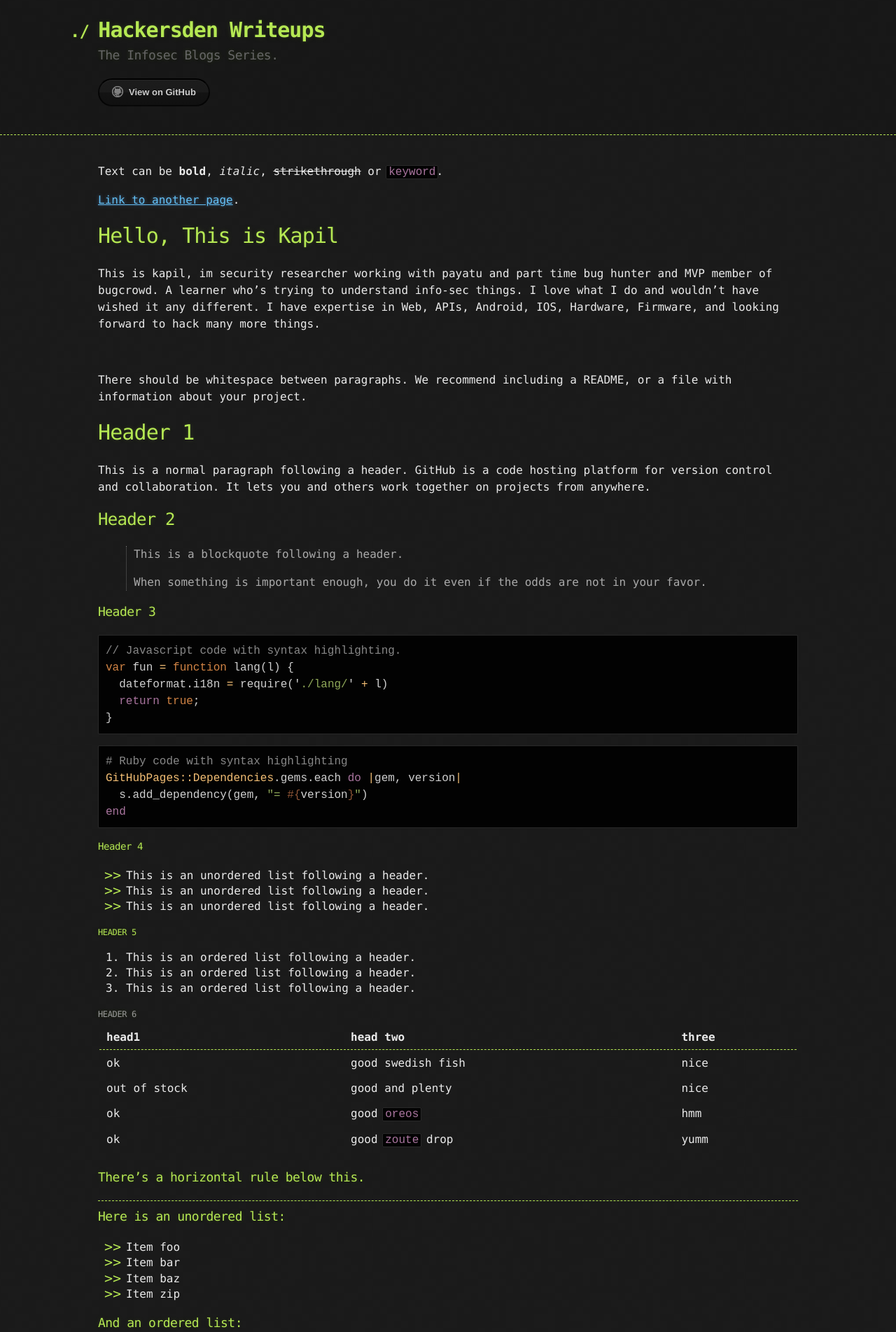
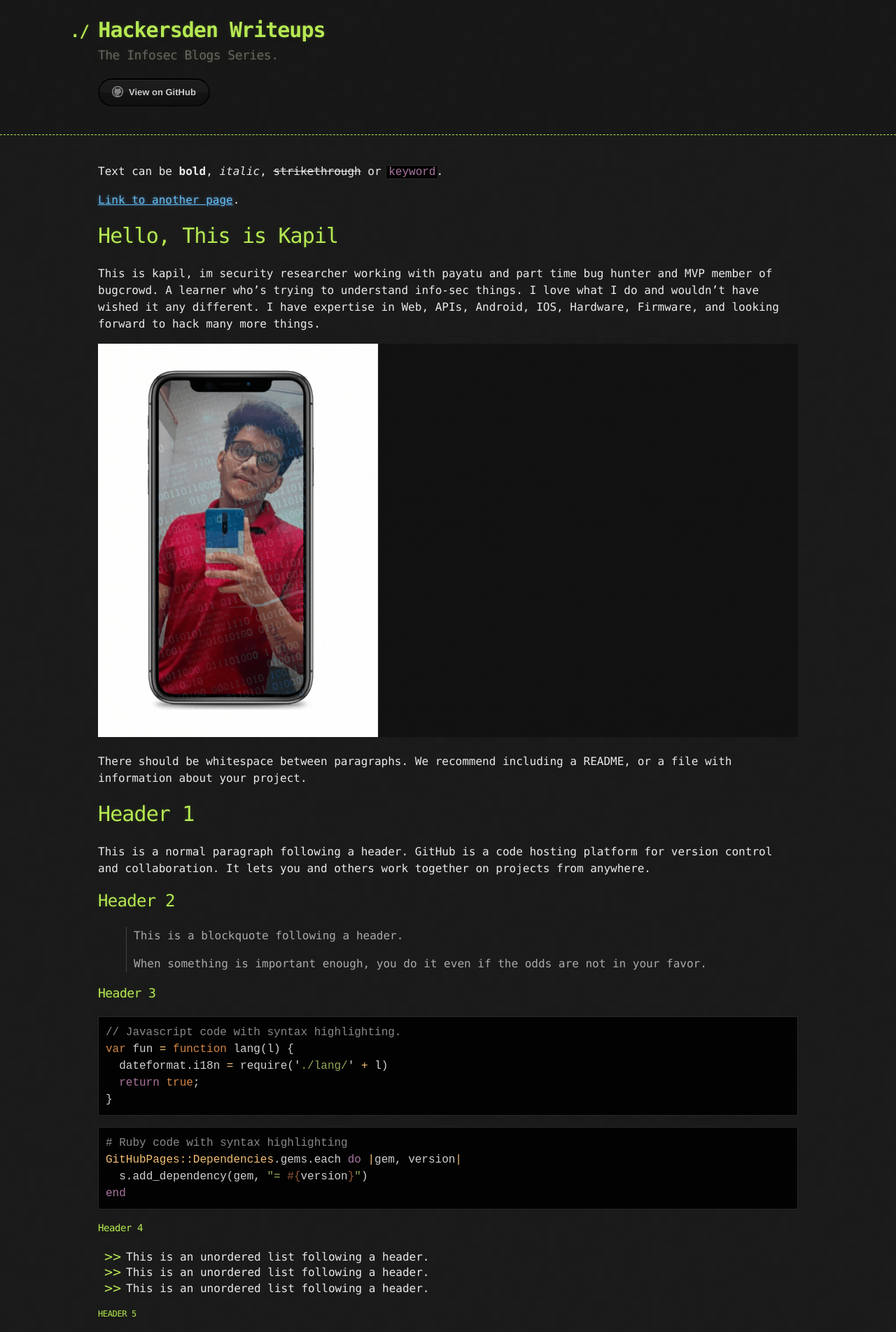
Before and after one commit to hackersden09/My_Blog, a Jekyll site: the page built from index.md, in a window 1280 px wide. Shown: the top 1903 px of the page at 70% size. Built offline with Jekyll 4.4.1, drawn with Linux system fonts in a browser that asks for light colours.

Commit message:
Update index.md

```diff
--- a/index.md
+++ b/index.md
@@ -10,8 +10,7 @@ Text can be **bold**, _italic_, ~~strikethrough~~ or `keyword`.
 
 This is kapil, im security researcher working with payatu and part time bug hunter and MVP member of bugcrowd. A learner who's trying to understand info-sec things. I love what I do and wouldn't have wished it any different. I have expertise in Web, APIs, Android, IOS, Hardware, Firmware, and looking forward to hack many more things.
 
-<!-- <img src="https://raw.githubusercontent.com/hackersden09/My_Blog/main/BlackGreen.gif" width="30px"> -->
-<br />
+![Image 1:](https://raw.githubusercontent.com/hackersden09/My_Blog/main/BlackGreen.gif)
 
 There should be whitespace between paragraphs. We recommend including a README, or a file with information about your project.
 
```
